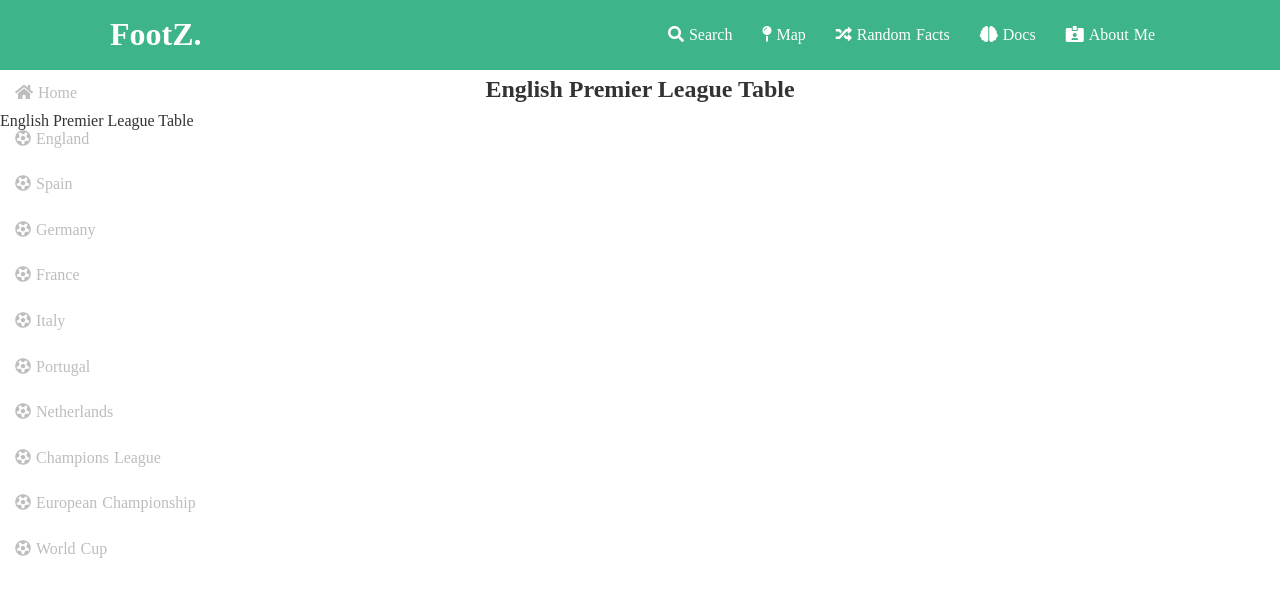
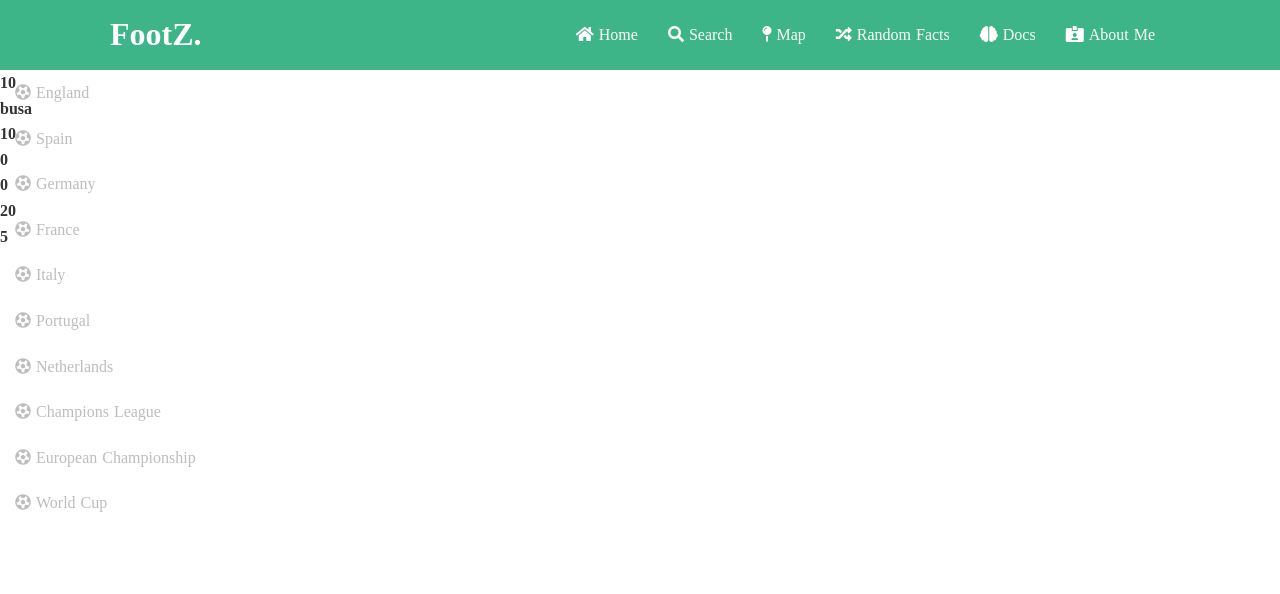
Before and after one commit to MonsoudZ/FootZ, a plain HTML site: page HTML/footz.html in a window 1280 px wide. Both pictures are taken after a click on the link "England". Drawn offline with nearby package versions, Linux system fonts and the light colour scheme; no server answers.

Commit message:
footz 6pm

```diff
--- a/HTML/app.js
+++ b/HTML/app.js
@@ -8,7 +8,7 @@ let leagueLinks = document.querySelectorAll('[data-id]')
 console.log(leagueLinks)
 leagueLinks.forEach(league => {
   console.log(league.dataset.id)
-  league.addEventListener("click", () => requestFromAPI(league.dataset.id))
+  league.addEventListener("click", () => chazz())
 })
 // Epl
 
@@ -26,10 +26,40 @@ async function requestFromAPI(id) {
       teamWrapper.className = "team-results"
       results.append(teamWrapper)
 
-      let teamName = document.createElement('h2')
+      let leagueRank = document.createElement('h4')
+      leagueRank.textContent = team.rank
+      console.log(team.rank)
+      teamWrapper.append(leagueRank)
+
+      let teamName = document.createElement('h4')
       teamName.textContent = team.name
       console.log(team.name)
       teamWrapper.append(teamName)
+
+      let gamesWon = document.createElement('h4')
+      gamesWon.textContent = team.won
+      console.log(team.won)
+      teamWrapper.append(gamesWon)
+
+      let gamesLost = document.createElement('h4')
+      gamesLost.textContent = team.lost
+      console.log(team.won)
+      teamWrapper.append(gamesLost)
+
+      let gamesDrawn = document.createElement('h4')
+      gamesDrawn.textContent = team.drawn
+      console.log(team.won)
+      teamWrapper.append(gamesDrawn)
+
+      let totalPoints = document.createElement('h4')
+      totalPoints.textContent = team.points
+      console.log(team.won)
+      teamWrapper.append(totalPoints)
+
+      let matchesPlayed = document.createElement('h4')
+      matchesPlayed.textContent = team.matches
+      console.log(team.won)
+      teamWrapper.append(matchesPlayed)
 
     }
     )
@@ -40,6 +70,50 @@ async function requestFromAPI(id) {
 }
 
 
+
+function chazz() {
+  video.innerHTML = ''
+  mainP.innerHTML = ''
+let teamWrapper = document.createElement('div')
+      teamWrapper.className = "team-results"
+      results.append(teamWrapper)
+
+      let leagueRank = document.createElement('h4')
+      leagueRank.textContent = 10
+      // console.log(team.rank)
+      teamWrapper.append(leagueRank)
+
+      let teamName = document.createElement('h4')
+      teamName.textContent = "busa"
+      // console.log(team.name)
+      teamWrapper.append(teamName)
+
+      let gamesWon = document.createElement('h4')
+      gamesWon.textContent = 10
+      // console.log(team.won)
+      teamWrapper.append(gamesWon)
+
+      let gamesLost = document.createElement('h4')
+      gamesLost.textContent = 0
+      // console.log(team.won)
+      teamWrapper.append(gamesLost)
+
+      let gamesDrawn = document.createElement('h4')
+      gamesDrawn.textContent = 0
+      // console.log(team.won)
+      teamWrapper.append(gamesDrawn)
+
+      let totalPoints = document.createElement('h4')
+      totalPoints.textContent = 20
+      // console.log(team.won)
+      teamWrapper.append(totalPoints)
+
+      let matchesPlayed = document.createElement('h4')
+      matchesPlayed.textContent = 5
+      // console.log(team.won)
+      teamWrapper.append(matchesPlayed)
+
+    }
 
 
 //============ Originally used a for loop, but we used .forEach instead ====================//
@@ -85,6 +159,20 @@ async function requestFromAPI(id) {
 
 
 
+
+
+
+
+
+
+
+
+
+
+
+
+
+
 /* example info i want in table :
                 "rank": "1",
                 "name": "Tottenham Hotspur",
@@ -107,21 +195,16 @@ async function requestFromAPI(id) {
 // async function requestFromAPIGer() {
 //   try {
 //     const resultGerman = await axios.get("https://cors-anywhere.herokuapp.com/https://livescore-api.com/api-client/leagues/table.json?competition_id=1&key=7RdxOmdooHD8HFJ7&secret=vpvAC0FwBlWjniou9C2YZgmnX0vFGeNb");
-//     // let standing = result.data.text;
-//     // tableEpl(eplTable)
-//     // return standing;
+
 //     console.log(resultGerman.data.data.table)
 //   } catch (error) {
 //     console.log(error)
 //   }
 // }
 
-//  //requestFromAPIGer()
-
 
 
 // //spain
-
 
 // async function requestFromAPISpa() {
 //   try {
--- a/HTML/footz.html
+++ b/HTML/footz.html
@@ -20,6 +20,7 @@
       <h1 class"logo">FootZ.</h1>
       <nav>
         <ul>
+          <li><a href="footz.html"><i class="fas fa-home">&nbsp;</i>Home</a>
           <li><a href="search.html"><i class="fas fa-search">&nbsp;</i></i>Search</a>
           <li><a href="map.html"><i class="fas fa-map-pin">&nbsp;</i>Map</a>
           <li><a href="random.html"><i class="fas fa-random">&nbsp;</i></i>Random Facts</a>
@@ -32,17 +33,16 @@
     <div class="wrapper">
       <div class="sidebar">
         <ul>
-          <li><a href="#"><i class="fas fa-home">&nbsp;</i>Home</a>
-          <li data-id='2'><a href="#"><i class="fas fa-futbol">&nbsp;</i>England</a>
-          <li><a href="#"><i class="fas fa-futbol">&nbsp;</i>Spain</a>
-          <li><a href="#"><i class="fas fa-futbol">&nbsp;</i>Germany</a>
-          <li><a href="#"><i class="fas fa-futbol">&nbsp;</i>France</a>
-          <li><a href="#"><i class="fas fa-futbol">&nbsp;</i>Italy</a>
-          <li><a href="#"><i class="fas fa-futbol">&nbsp;</i>Portugal</a>
-          <li><a href="#"><i class="fas fa-futbol">&nbsp;</i>Netherlands</a>
-          <li><a href="#"><i class="fas fa-futbol">&nbsp;</i>Champions League</a>
-          <li><a href="#"><i class="fas fa-futbol">&nbsp;</i>European Championship</a>
-          <li><a href="#"><i class="fas fa-futbol">&nbsp;</i>World Cup</a>
+          <li><a data-id='2'><i class="fas fa-futbol">&nbsp;</i>England</a>
+          <li><a data-id="3"><i class="fas fa-futbol">&nbsp;</i>Spain</a>
+          <li><a data-id="1"><i class="fas fa-futbol">&nbsp;</i>Germany</a>
+          <li><a data-id="5"><i class="fas fa-futbol">&nbsp;</i>France</a>
+          <li><a data-id="4"><i class="fas fa-futbol">&nbsp;</i>Italy</a>
+          <li><a data-id="8"><i class="fas fa-futbol">&nbsp;</i>Portugal</a>
+          <li><a data-id="196"><i class="fas fa-futbol">&nbsp;</i>Netherlands</a>
+          <li><a data-id="244"><i class="fas fa-futbol">&nbsp;</i>Champions League</a>
+          <li><a data-id="387"><i class="fas fa-futbol">&nbsp;</i>European Championship</a>
+          <li><a data-id="362"><i class="fas fa-futbol">&nbsp;</i>World Cup</a>
         </ul>
       </div>
   </div>
@@ -64,10 +64,6 @@
 </section>
 </div>
 
-<h2>English Premier League Table</h2>
-<div class="EplTable">
-  <div id="epl">English Premier League Table</div>
-</div>
 <div class='results'></div>
 
 </body>
--- a/HTML/style.css
+++ b/HTML/style.css
@@ -156,3 +156,7 @@ h3 {
   align-items: center;
   align-items: center;
 }
+
+teamWrapper {
+  text-align: center;
+}
```
Also changed, not shown: 1 other file.
